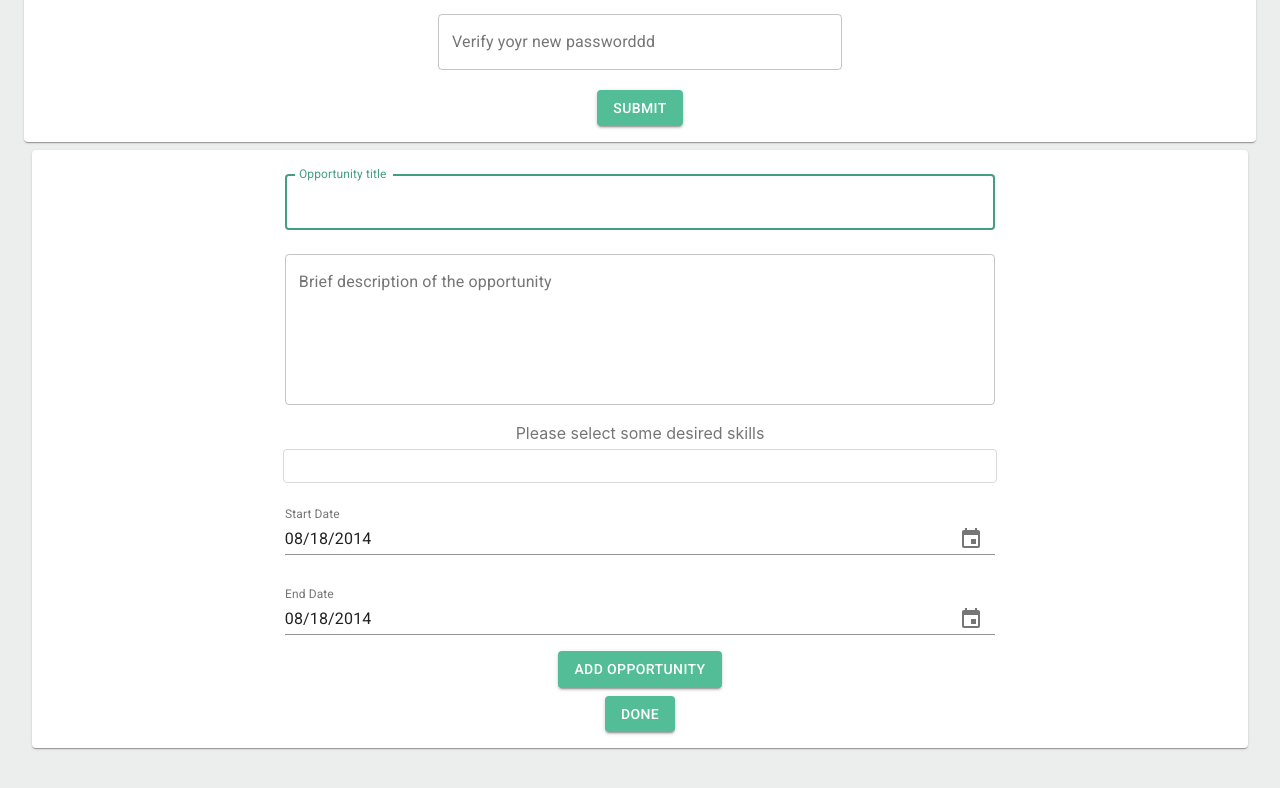
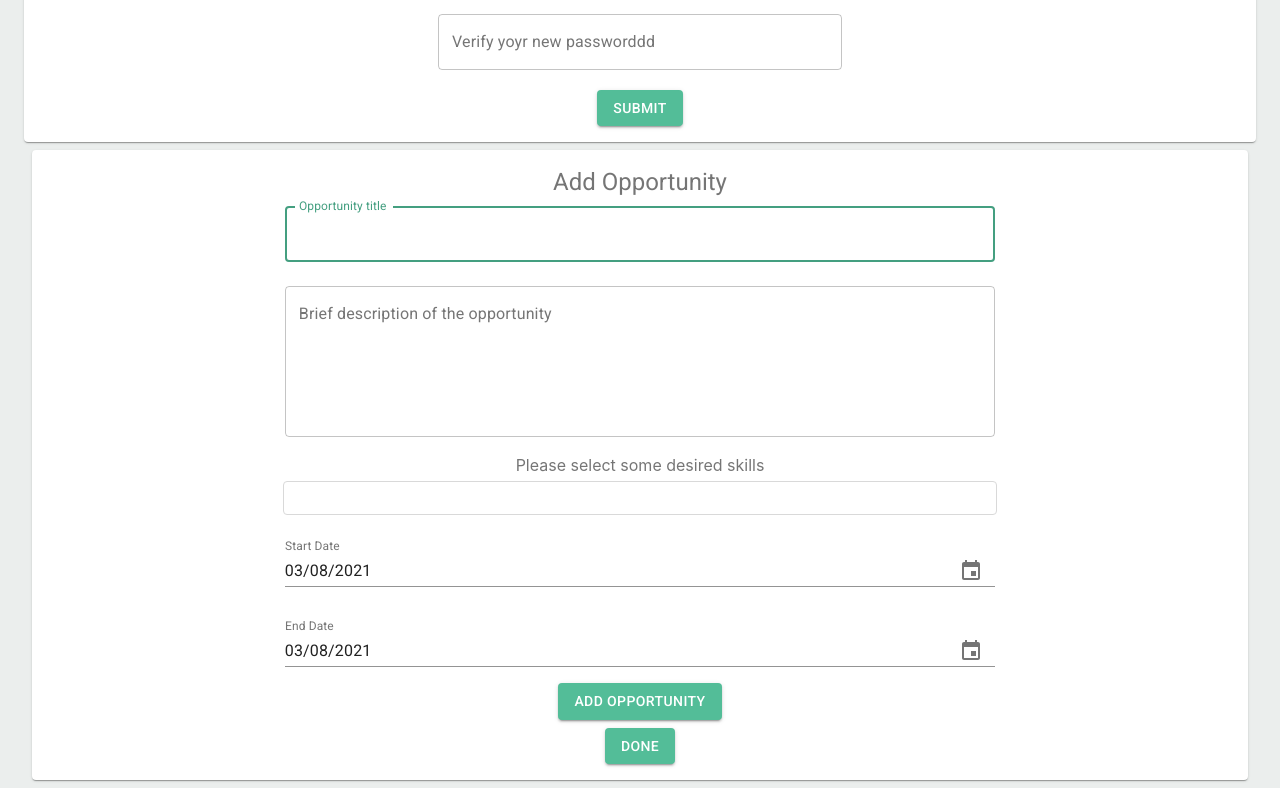
Before and after one commit to smile-street/smile-street, a React (Create React App) app in the folder smile-street-react/: page /PasswordRecovery in a window 1280 px wide. Shown: the part 595-1383 px from the top of the page. Before the commit the page ends 1351 px from the top, so only its background shows below. Built offline with nearby package versions, Linux system fonts and the light colour scheme.

Commit message:
set start date to today

```diff
--- a/smile-street-react/src/components/GoodCauseOpportunity/DatePickerEnding.js
+++ b/smile-street-react/src/components/GoodCauseOpportunity/DatePickerEnding.js
@@ -11,7 +11,7 @@ import {
 export default function MaterialUIPickersEnding() {
   // The first commit of Material-UI
   const [selectedDate, setSelectedDate] = React.useState(
-    new Date("2014-08-18T21:11:54")
+    new Date(Date.now())
   );
 
   const handleDateChange = (date) => {
@@ -26,7 +26,7 @@ export default function MaterialUIPickersEnding() {
           variant="inline"
           format="MM/dd/yyyy"
           margin="normal"
-          id="date-picker-inline"
+          id="End Date"
           label="End Date"
           value={selectedDate}
           onChange={handleDateChange}
--- a/smile-street-react/src/components/GoodCauseOpportunity/DatePickerStarting.js
+++ b/smile-street-react/src/components/GoodCauseOpportunity/DatePickerStarting.js
@@ -11,7 +11,7 @@ import {
 export default function MaterialUIPickers() {
   // The first commit of Material-UI
   const [selectedDate, setSelectedDate] = React.useState(
-    new Date("2014-08-18T21:11:54")
+    new Date(Date.now())
   );
 
   const handleDateChange = (date) => {
@@ -26,7 +26,7 @@ export default function MaterialUIPickers() {
           variant="inline"
           format="MM/dd/yyyy"
           margin="normal"
-          id="date-picker-inline"
+          id="Start Date"
           label="Start Date"
           value={selectedDate}
           onChange={handleDateChange}
--- a/smile-street-react/src/components/GoodCauseOpportunity/GoodCauseOpportunity.js
+++ b/smile-street-react/src/components/GoodCauseOpportunity/GoodCauseOpportunity.js
@@ -2,6 +2,7 @@ import React, { useState } from "react";
 import { makeStyles } from "@material-ui/core/styles";
 import { TextField, Button, Paper, Grid, Container } from "@material-ui/core";
 import AutoCompleteTag from "./AutoCompleteTag";
+import PageHeading from '../PageHeading/PageHeading';
 import MaterialUIDatePickers from "./DatePickerStarting";
 import MaterialUIDatePickersEnding from "./DatePickerEnding";
 
@@ -76,6 +77,7 @@ const GoodCauseOpportunity = () => {
       <form>
         <div className={classes.root}>
           <Paper className={classes.paper}>
+          <PageHeading heading="Add Opportunity" />
             <Grid container spacing={1}>
               <Grid item xs={12} sm={12}>
                 <TextField
```
